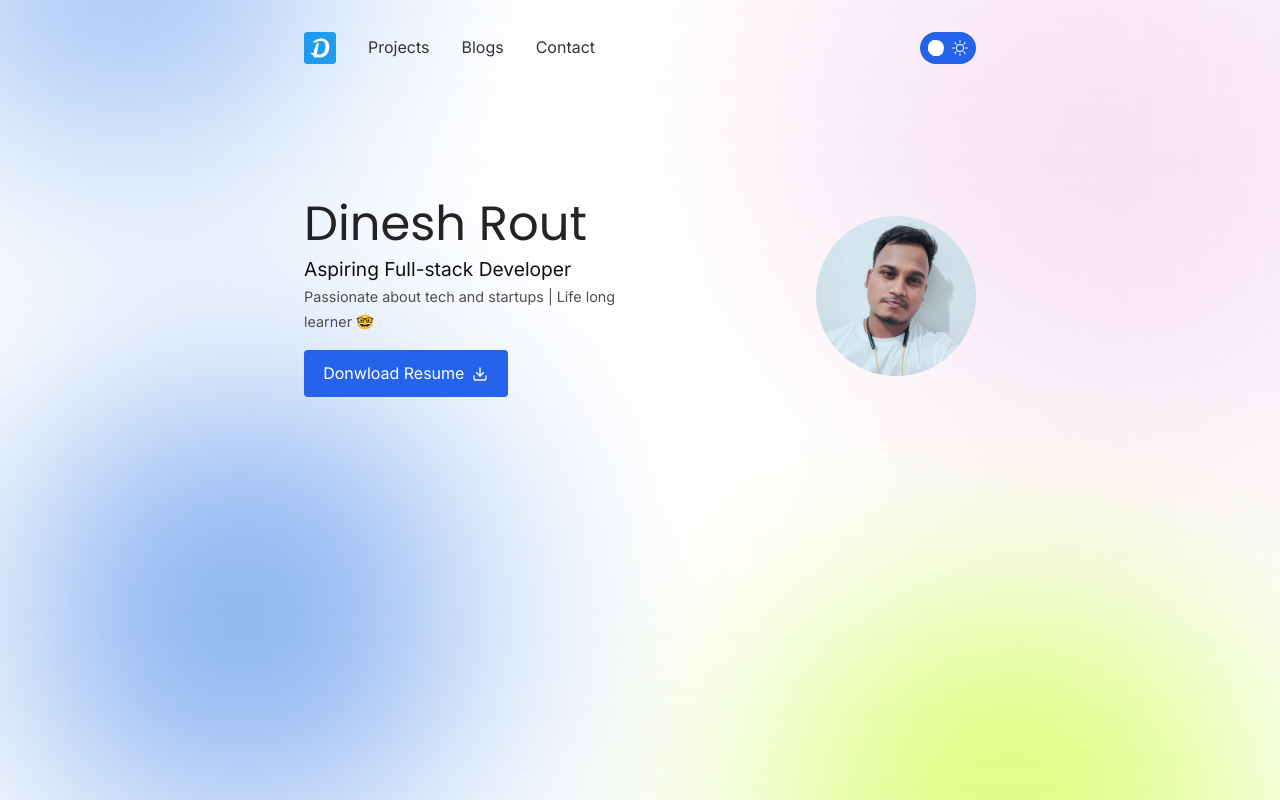
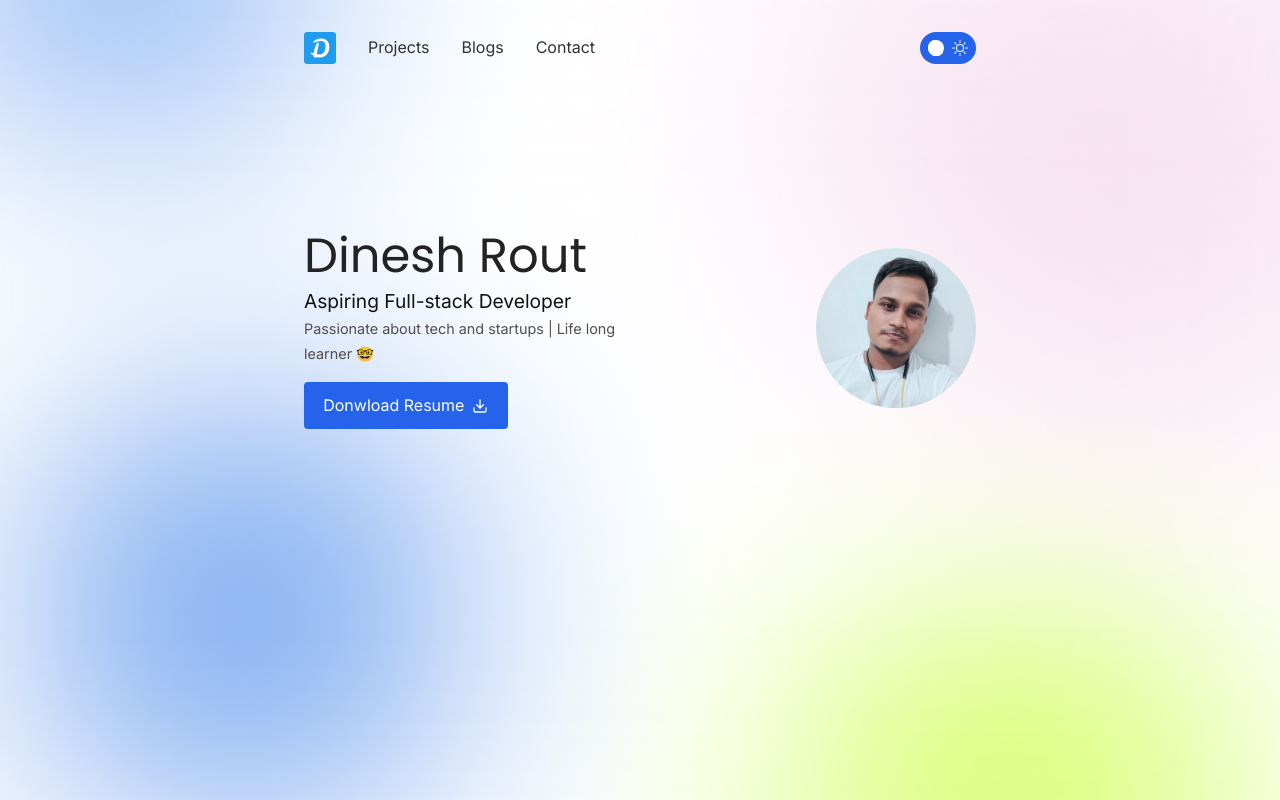
Before and after one commit to DineshRout779/my-portfolio, a React (Create React App) app: page / in a window 1280 px wide. Built offline with nearby package versions, Linux system fonts and the light colour scheme.

Commit message:
refactor: UI changes

```diff
--- a/src/components/Intro.jsx
+++ b/src/components/Intro.jsx
@@ -38,7 +38,7 @@ export default Intro;
 
 const Wrapper = styled.div`
   padding: 2em 0;
-
+  margin: 2em 0;
   min-height: 50vh;
 
   @media (min-width: 768px) {
```
